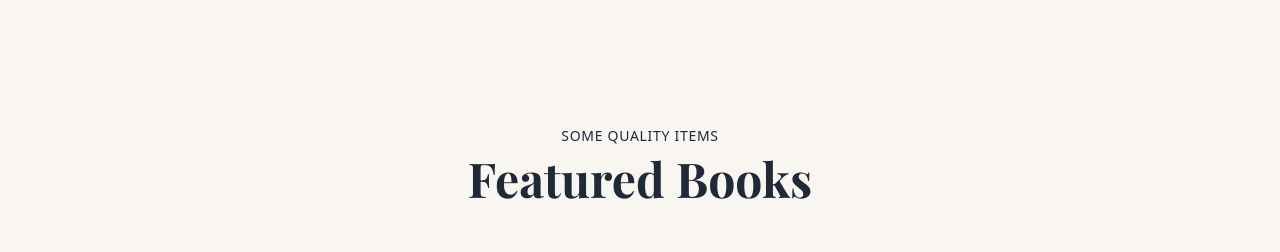
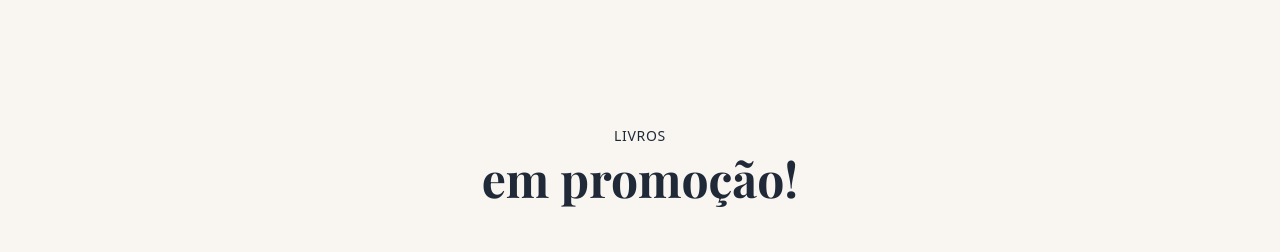
Before and after one commit to ribeirothales/book-store, a React (Vite) app: page / in a window 1280 px wide. Shown: the part 1083-1335 px from the top of the page. Built offline with nearby package versions, Linux system fonts and the light colour scheme.

Commit message:
quote change

```diff
--- a/src/components/FeaturedBooks/FeaturedBooks.jsx
+++ b/src/components/FeaturedBooks/FeaturedBooks.jsx
@@ -13,9 +13,9 @@ const FeaturedBooks = () => {
   return (
     <section className="bg-cream py-16 lg:py-24 px-6 md:px-12 lg:px-24">
       <div className="container mx-auto text-center">
-        <p className="text-light-text text-sm tracking-wider uppercase mb-2">Some quality items</p>
+        <p className="text-light-text text-sm tracking-wider uppercase mb-2">Livros</p>
         <h2 className="text-4xl lg:text-5xl font-serif font-bold text-heading-text mb-12 lg:mb-16">
-          Featured Books
+          em promoção!
         </h2>
         <div className="grid grid-cols-1 sm:grid-cols-2 lg:grid-cols-4 gap-x-6 gap-y-10 mb-12 lg:mb-16">
           {featuredBooksData.map((book) => (
--- a/src/components/Footer/Footer.jsx
+++ b/src/components/Footer/Footer.jsx
@@ -39,7 +39,7 @@ const Footer = () => {
         {/* Copyright and Social Media */}
         <div className="border-t border-gray-300 pt-8 flex flex-col md:flex-row justify-between items-center text-sm">
           <p className="text-gray-500 mb-4 md:mb-0">
-            &copy; {new Date().getFullYear()} BOOKSAW. All Rights Reserved.
+            &copy; {new Date().getFullYear()} Antônio André. All Rights Reserved.
           </p>
           <div className="flex space-x-4">
             {/* Placeholder for Social Media Icons */}
--- a/src/components/QuoteOfTheDay/QuoteOfTheDay.jsx
+++ b/src/components/QuoteOfTheDay/QuoteOfTheDay.jsx
@@ -8,10 +8,10 @@ const QuoteOfTheDay = () => {
         {/* The title "Quote of the day" is visually part of the blockquote in the template, not a separate heading */}
         <blockquote className="text-3xl lg:text-4xl font-serif text-heading-text mb-6 lg:mb-8 relative pt-8">
           <p className="leading-relaxed">
-            “The more that you read, the more things you will know. The more that you learn, the more places you’ll go.”
+            “Com uma linguagem simples, procuro demonstrar que, seguindo algumas premissas básicas, isso é possível. Entendendo seus gastos, conversando com a família e praticando diariamente, em pouco tempo sua situação atual se modificará. ”
           </p>
         </blockquote>
-        <cite className="text-light-text font-medium not-italic text-base lg:text-lg">Dr. Seuss</cite>
+        <cite className="text-light-text font-medium not-italic text-base lg:text-lg">Antônio André</cite>
       </div>
     </section>
   );
```
